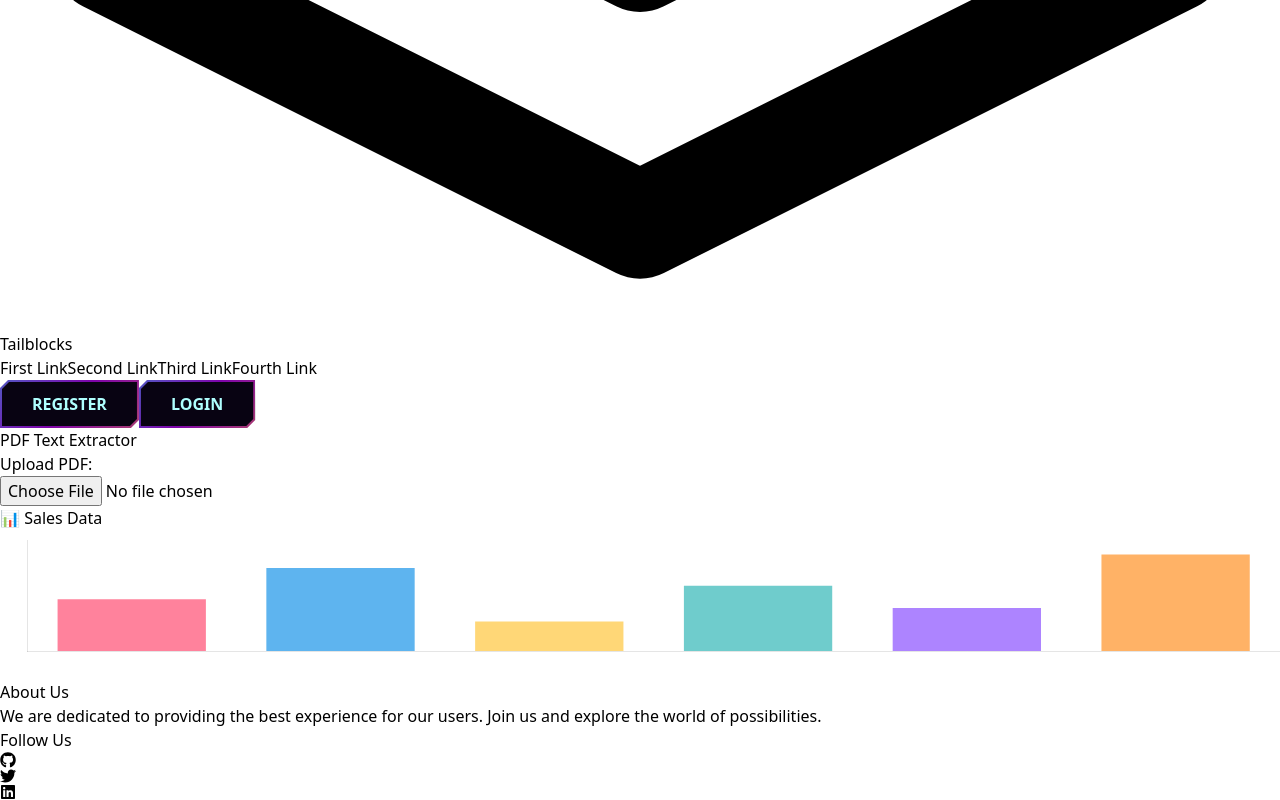
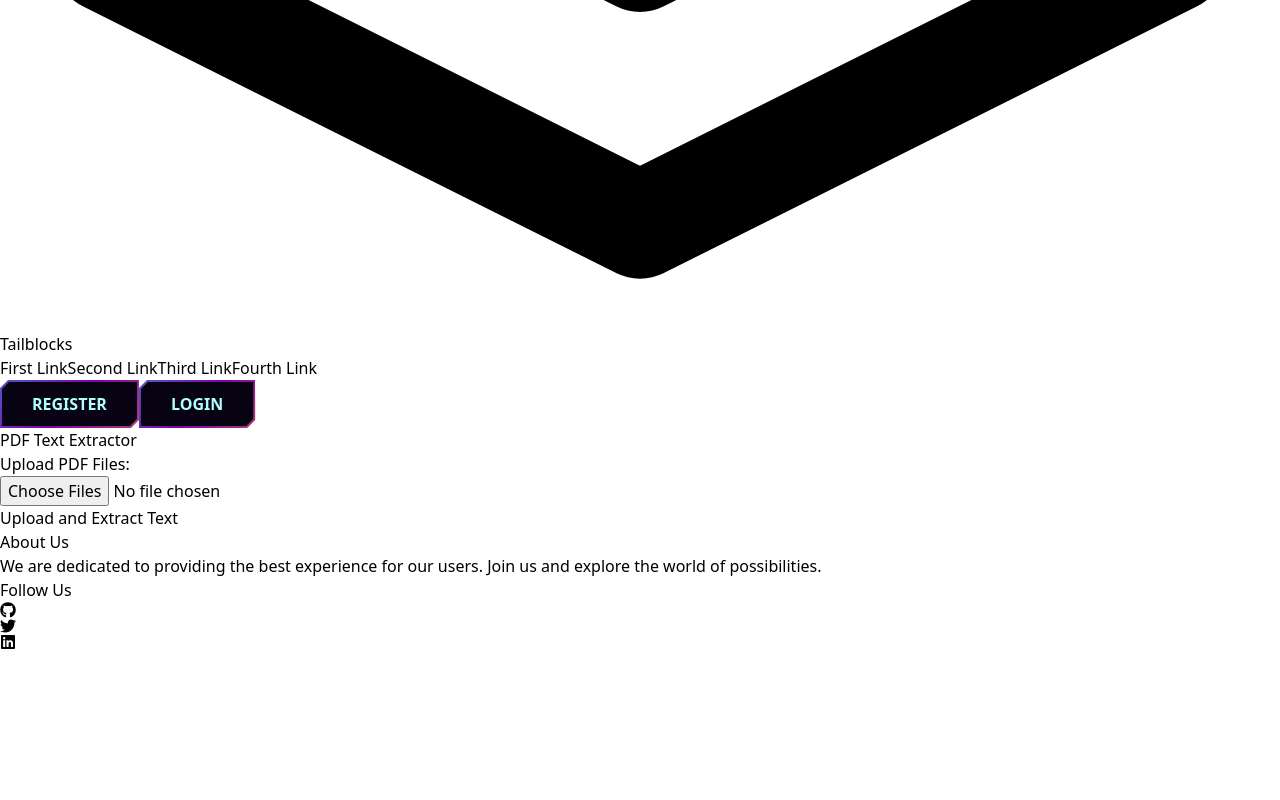
Before and after one commit to Agrawal-Vansh/PYQ-Analysis, a React (Vite) app in the folder frontend/: page / in a window 1280 px wide. Shown: the part 948-1748 px from the top of the page. After the commit the page ends 1598 px from the top, so only its background shows below. Built offline with nearby package versions, Linux system fonts and the light colour scheme.

Commit message:
Added multiple file upload and bookmarked functionality

```diff
--- a/frontend/src/pages/Home/Home.jsx
+++ b/frontend/src/pages/Home/Home.jsx
@@ -1,33 +1,72 @@
 import React, { useState } from 'react';
 import axios from 'axios';
 import pdfToText from 'react-pdftotext';
+import { CiBookmark } from "react-icons/ci";  // Import unbookmarked icon
+import { FaBookmark } from "react-icons/fa";  // Import bookmarked icon
 import Graph from '../../Components/BarGraph/BarGraph';
+
+// Question Component to render each individual question
+function Question({ question, onBookmarkToggle, isBookmarked }) {
+  return (
+    <div className="mt-4 w-full max-w-2xl bg-[#2A2A3A] p-6 shadow-lg rounded-xl border border-[#3B3B4F]">
+      <div className="flex items-center justify-between">
+        <h3 className="text-xl font-semibold text-[#3B82F6]">{question}</h3>
+        <button onClick={onBookmarkToggle}>
+          {isBookmarked ? (
+            <FaBookmark className="text-yellow-500" size={24} />
+          ) : (
+            <CiBookmark className="text-gray-300" size={24} />
+          )}
+        </button>
+      </div>
+    </div>
+  );
+}
 
 function Home() {
   const [pdfText, setPdfText] = useState("");
   const [aiResponse, setAiResponse] = useState("");
+  const [fileList, setFileList] = useState([]);
+  const [loading, setLoading] = useState(false);
+  const [bookmarkedQuestions, setBookmarkedQuestions] = useState(new Set()); // Track bookmarked questions
 
-  const extractText = (event) => {
-    const file = event.target.files[0];
-
-    if (!file) {
-      console.error("No file selected.");
+  const extractText = async (event) => {
+    const files = event.target.files;
+    if (!files.length) {
+      console.error("No files selected.");
       return;
     }
 
-    try {
-      console.log("Starting to extract text from the PDF...");
-      pdfToText(file)
+    setLoading(true); // Set loading to true while extracting
+    const textPromises = [];
+
+    // Loop through all selected files
+    for (let i = 0; i < files.length; i++) {
+      const file = files[i];
+
+      // Make sure to process each file and extract its text
+      const textPromise = pdfToText(file)
         .then(text => {
-          console.log("Text extracted successfully.");
-          setPdfText(text);
-          sendTextToAI(text);
+          console.log(`Text extracted successfully from file: ${file.name}`);
+          return { fileName: file.name, text };
         })
         .catch(error => {
-          console.error("Error during text extraction:", error);
+          console.error(`Error during text extraction for ${file.name}:`, error);
+          return { fileName: file.name, text: 'Error extracting text' };
         });
+
+      textPromises.push(textPromise);
+    }
+
+    try {
+      const texts = await Promise.all(textPromises); // Await all promises to resolve
+      const combinedText = texts.map(item => `File: ${item.fileName}\n${item.text}`).join("\n\n");
+      setPdfText(combinedText);
+      await sendTextToAI(combinedText); // Await the sendTextToAI call to ensure it completes before finishing
     } catch (error) {
-      console.error("An error occurred while processing the PDF file:", error);
+      console.error("Error processing files:", error);
+    } finally {
+      setLoading(false); // Stop loading after processing is done, whether successful or not
     }
   };
 
@@ -43,14 +82,44 @@ function Home() {
       }
     } catch (error) {
       console.error("Error sending text to AI:", error);
+    } finally {
+      setLoading(false); // Stop loading after AI response
     }
   };
 
-  const renderTextLines = (text) => {
-    const lines = text.split('\n');
-    return lines.map((line, index) => (
-      <p key={index} className="text-gray-300 mb-2">{line}</p>
+  // Toggle Bookmark function
+  const toggleBookmark = (questionIndex) => {
+    setBookmarkedQuestions(prevState => {
+      const newState = new Set(prevState);
+      if (newState.has(questionIndex)) {
+        newState.delete(questionIndex); // Remove bookmark
+      } else {
+        newState.add(questionIndex); // Add bookmark
+      }
+      return newState;
+    });
+  };
+
+  // Function to render each question in its own div
+  const renderQuestions = (text) => {
+    const questions = text.split('\n'); // Split the text by line
+
+    // Iterate over each line/question and render it separately
+    return questions.map((question, index) => (
+      // Check if the question is not an empty string
+      question.trim() !== "" && (
+        <Question
+          key={index}
+          question={question}
+          isBookmarked={bookmarkedQuestions.has(index)} // Check if this question is bookmarked
+          onBookmarkToggle={() => toggleBookmark(index)} // Toggle bookmark state
+        />
+      )
     ));
+  };
+
+  const handleFileUpload = (event) => {
+    setFileList([...event.target.files]);
   };
 
   return (
@@ -63,34 +132,43 @@ function Home() {
 
       {/* Upload Section */}
       <div className="bg-[#2A2A3A] p-6 my-6 w-full max-w-lg shadow-lg rounded-xl border border-[#3B3B4F]">
-        <h3 className="text-lg font-semibold text-gray-200">Upload PDF:</h3>
+        <h3 className="text-lg font-semibold text-gray-200">Upload PDF Files:</h3>
         <input
           type="file"
           accept="application/pdf"
-          onChange={extractText}
+          multiple // Allow multiple file uploads
+          onChange={handleFileUpload}
           className="w-full border p-2 rounded-md mt-2 bg-[#3B3B4F] text-gray-300 focus:ring-2 focus:ring-[#3B82F6] focus:outline-none"
         />
       </div>
 
+      <button
+        onClick={() => extractText({ target: { files: fileList } })}
+        className="px-4 py-2 bg-[#3B82F6] text-white rounded-md shadow-md mt-4 hover:bg-[#2563EB]">
+        Upload and Extract Text
+      </button>
+
       {/* Loading Message */}
-      {pdfText && !aiResponse && (
+      {loading && (
         <div className="mt-6 w-full max-w-2xl bg-[#2A2A3A] p-6 shadow-lg rounded-xl border border-[#3B3B4F]">
-          <h2 className="text-2xl font-bold text-center text-[#3B82F6]">Loading......</h2>
+          <h2 className="text-2xl font-bold text-center text-[#70a7ff]">Loading......</h2>
         </div>
       )}
 
-      {/* AI Response Section */}
-      {aiResponse && (
-        <div className="mt-6 w-full max-w-2xl bg-[#2A2A3A] p-6 shadow-lg rounded-xl border border-[#3B3B4F]">
-          <h2 className="text-2xl font-bold text-center text-[#3B82F6]">🧠 AI-Processed Response</h2>
-          <div className="mt-2 text-gray-300 p-3 border rounded bg-[#3B3B4F]">
-            {renderTextLines(aiResponse)}
-          </div>
-        </div>
-      )}
+      {/* Render the extracted questions */}
+      <div className="mt-6 w-full max-w-2xl">
+        {aiResponse && renderQuestions(aiResponse)} {/* Render each question in its own div */}
+      </div>
+
+      {/* checking to reduce API Load  */}
+      {/* <div className="mt-6 w-full max-w-2xl">
+        Render each question in its own div
+        {renderQuestions(pdfText)}
+      </div> */}
 
       {/* Graph Component */}
-      <Graph />
+      {aiResponse &&     <Graph />}
+
     </div>
   );
 }
```
Also changed, not shown: 1 other file (tests, documents, lock files or other folders).
